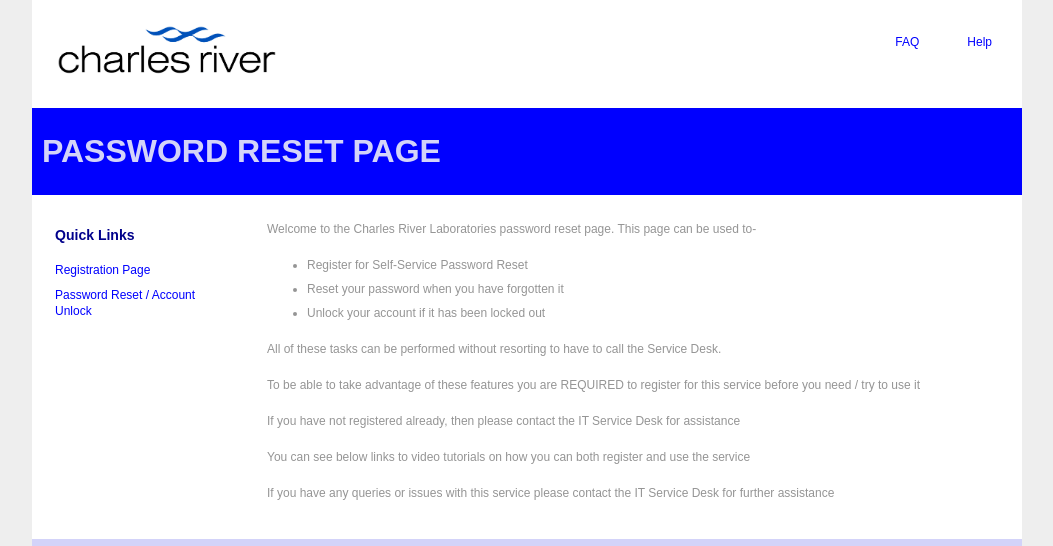
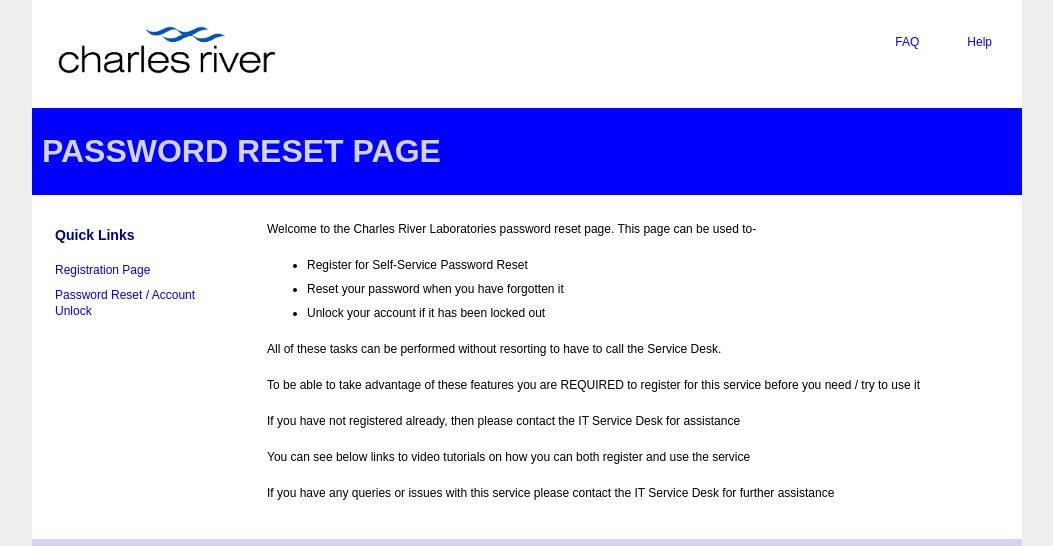
Before and after one commit to crl-ayham/passwordresetwebpage, a plain HTML site: page default.html in a window 1280 px wide. Shown: the top 546 px of the page, without its empty margins (113-1166 px from the left). Drawn offline with Linux system fonts and the light colour scheme.

Commit message:
updated body colour to black

```diff
--- a/default.html
+++ b/default.html
@@ -6,7 +6,7 @@
 		<title>Password Reset - Charles River</title>
 		<style type="text/css">
 			html, #page { padding:0; margin:0;}
-			body { margin:0; padding:0; width:100%; color:#959595; font:normal 12px/2.0em Sans-Serif;}
+			body { margin:0; padding:0; width:100%; color:#000000; font:normal 12px/2.0em Sans-Serif;}
 			h1, h2, h3, h4, h5, h6 {color:darkblue;}
 			#page { background:#eee;}
 			#header, #footer, #top-nav, #content, #content #contentbar, #content #sidebar { margin:0; padding:0;}
```
